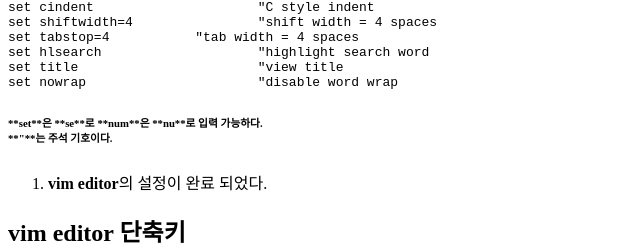
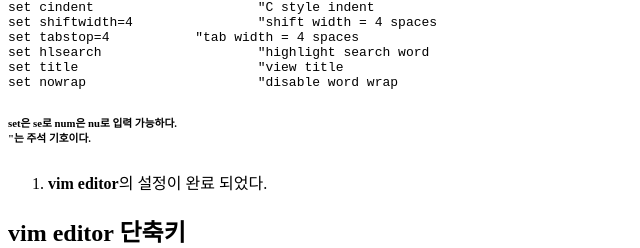
Before and after one commit to woogui/woogui.github.io, a Jekyll site: the page built from _posts/2017-04-27-vim-editor-settings-and-commands.md, in a window 1280 px wide. Shown: the part 413-661 px from the top of the page, without its empty margins (0-640 px from the left). Built offline with Jekyll 4.4.1, drawn with Linux system fonts in a browser that asks for light colours; Markdown is read by kramdown in place of the engine named in the settings; grey boxes are pictures that could not be loaded.

Commit message:
correct error

````diff
--- a/_posts/2017-04-27-vim-editor-settings-and-commands.md
+++ b/_posts/2017-04-27-vim-editor-settings-and-commands.md
@@ -20,8 +20,8 @@
 set nowrap			"disable word wrap
 ```
 
-<h6>**set**은 **se**로 **num**은 **nu**로 입력 가능하다.<br/>
-**"**는 주석 기호이다.</h6>
+<h6><strong>set</strong>은 <strong>se</strong>로 <strong>num</strong>은 <strong>nu</strong>로 입력 가능하다.<br/>
+<strong>"</strong>는 주석 기호이다.</h6>
 
 4. **vim editor**의 설정이 완료 되었다.
 
````
